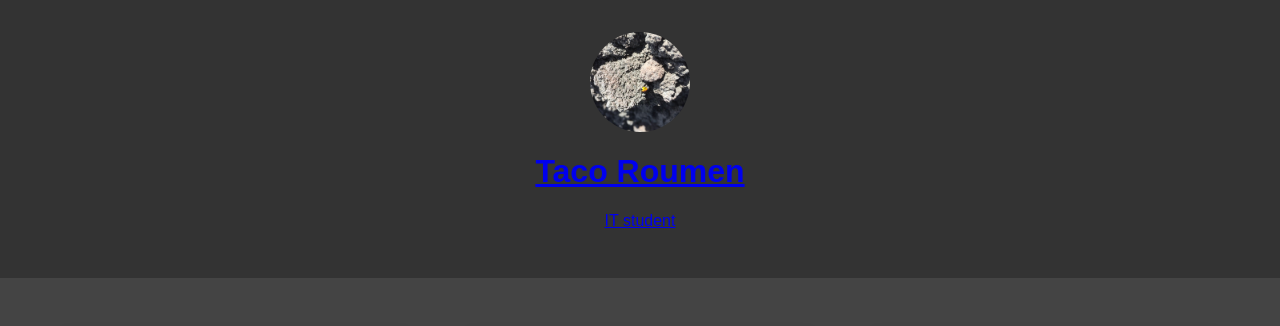
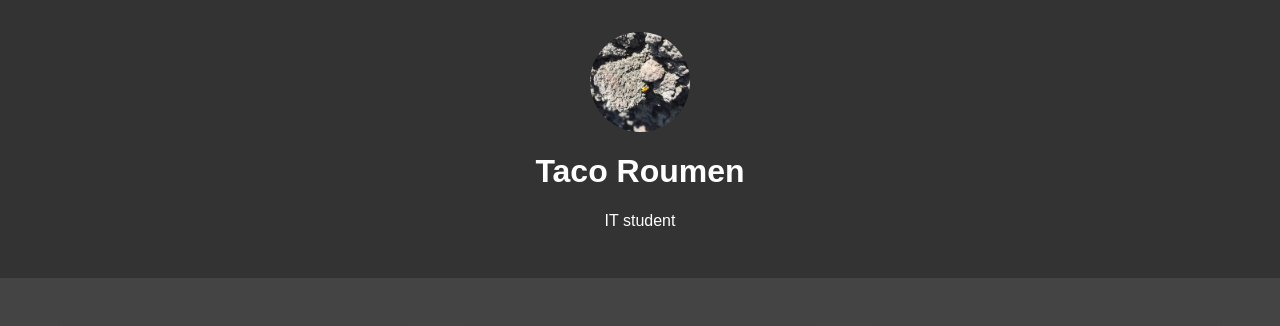
Before and after one commit to tacoroumen/tacoroumen.github.io, a plain HTML site: page index.html in a window 1280 px wide. Shown: the top 326 px of the page. Drawn offline with nearby package versions, Linux system fonts and the light colour scheme.

Commit message:
href update

```diff
--- a/index.html
+++ b/index.html
@@ -19,12 +19,10 @@ https://tacoroumen.nl
 <body>
     <header>
         <a href="https://tacoroumen.nl">
-            <div class="header-content">
-                <img src="./Pictures/profile.jpg" alt="Profile Picture" class="profile-picture">
-                <h1>Taco Roumen</h1>
-                <p>IT student</p>
-            </div>
+            <img src="./Pictures/profile.jpg" alt="Profile Picture" class="profile-picture">
         </a>
+        <h1>Taco Roumen</h1>
+        <p>IT student</p>
     </header>
 
 
--- a/style.css
+++ b/style.css
@@ -74,15 +74,6 @@ header {
     color: #2980b9;
 }
 
-.header-content {
-    pointer-events: none;
-}
-
-.header-content img {
-    pointer-events: auto;
-}
-
-
 header h1,
 header p {
     animation: fadeInUp 1s ease-in-out;
```
